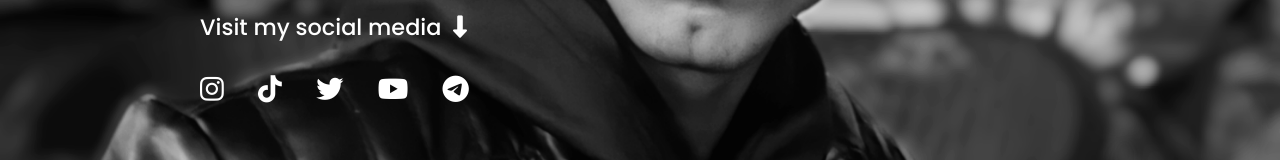
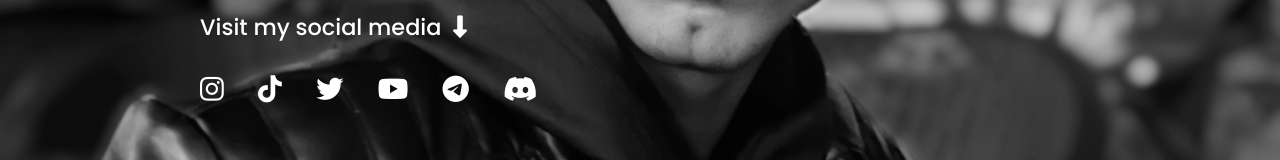
Before and after one commit to UserJoo9/youssefinfo, a plain HTML site: page index.html in a window 1280 px wide. Shown: the part 554-714 px from the top of the page. Drawn offline with Linux system fonts and the light colour scheme.

Commit message:
new link
discord link added

```diff
--- a/index.html
+++ b/index.html
@@ -33,6 +33,7 @@
                 <a href="https://twitter.com/ElkhodaryJoo"><i class="fab fa-twitter" target="_blank"></i></a>
                 <a href="https://www.youtube.com/channel/UCIvkyOth3_zSxE32OqQqjtg" target="_blank"><i class="fab fa-youtube"></i></a>
                 <a href="https://t.me/idxt0" target="_blank"><i class="fab fa-telegram"></i></a>
+                <a href="https://discord.gg/NmxCvsmfFu" target="_blank"><i class="fab fa-discord"></i></a>
             </div>
         </div>
     </section>
```
